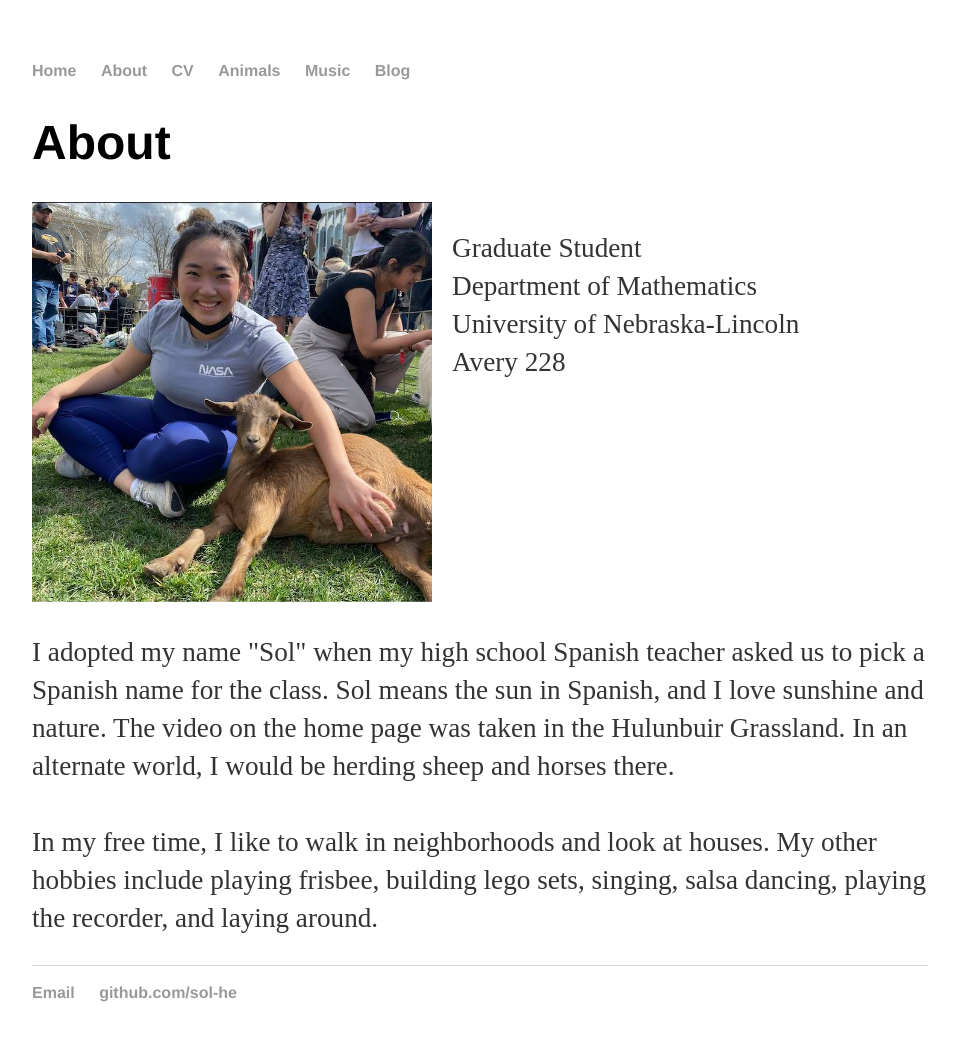
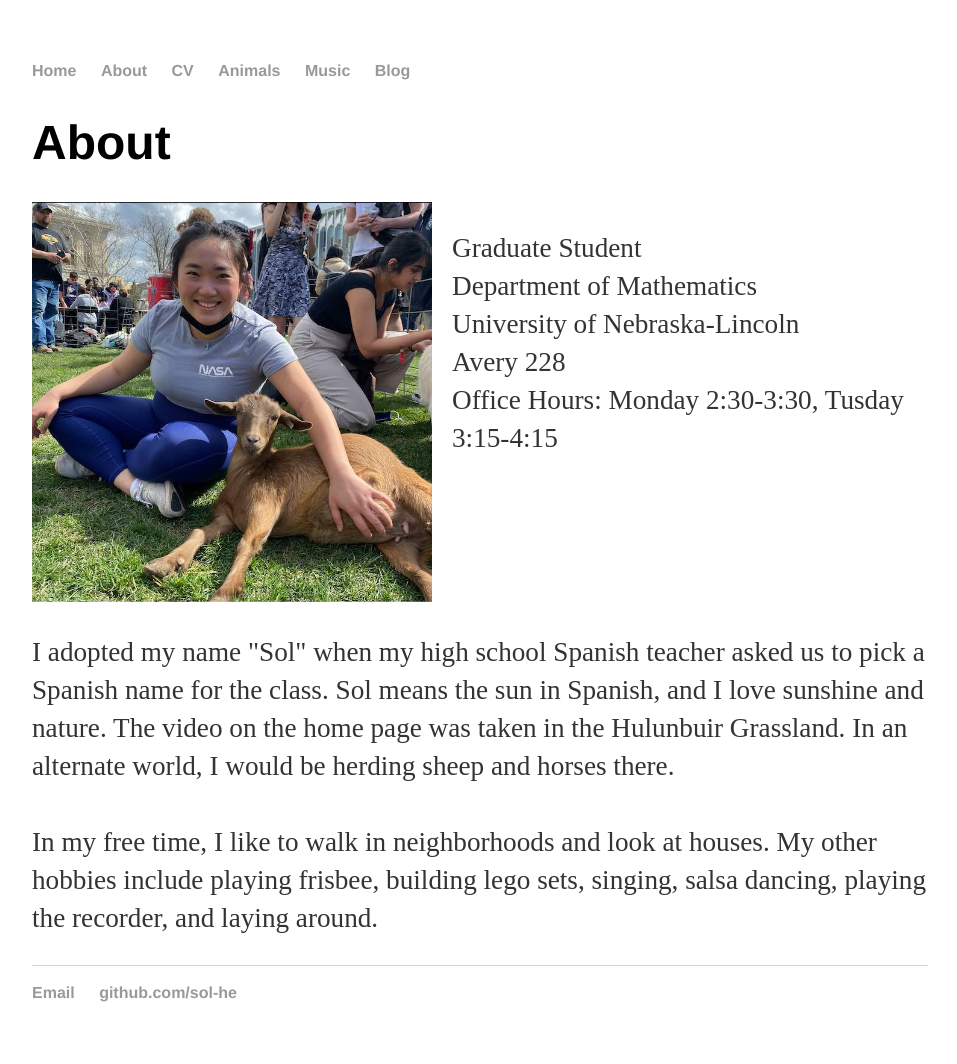
Before and after one commit to sol-he/sol-he.github.io, a Jekyll site: the page built from about/index.html, in a window 1280 px wide. Shown: the whole page, without its empty margins (160-1117 px from the left). Built offline with Jekyll 4.4.1, drawn with Linux system fonts in a browser that asks for light colours.

Commit message:
Update index.html

```diff
--- a/about/index.html
+++ b/about/index.html
@@ -20,6 +20,8 @@ title: About Sol He
 				  University of Nebraska-Lincoln
 				  <br>
 				  Avery 228
+				  <br>
+				  Office  Hours: Monday 2:30-3:30, Tusday 3:15-4:15
 				</p>
 			</div>
 			</div>
```
